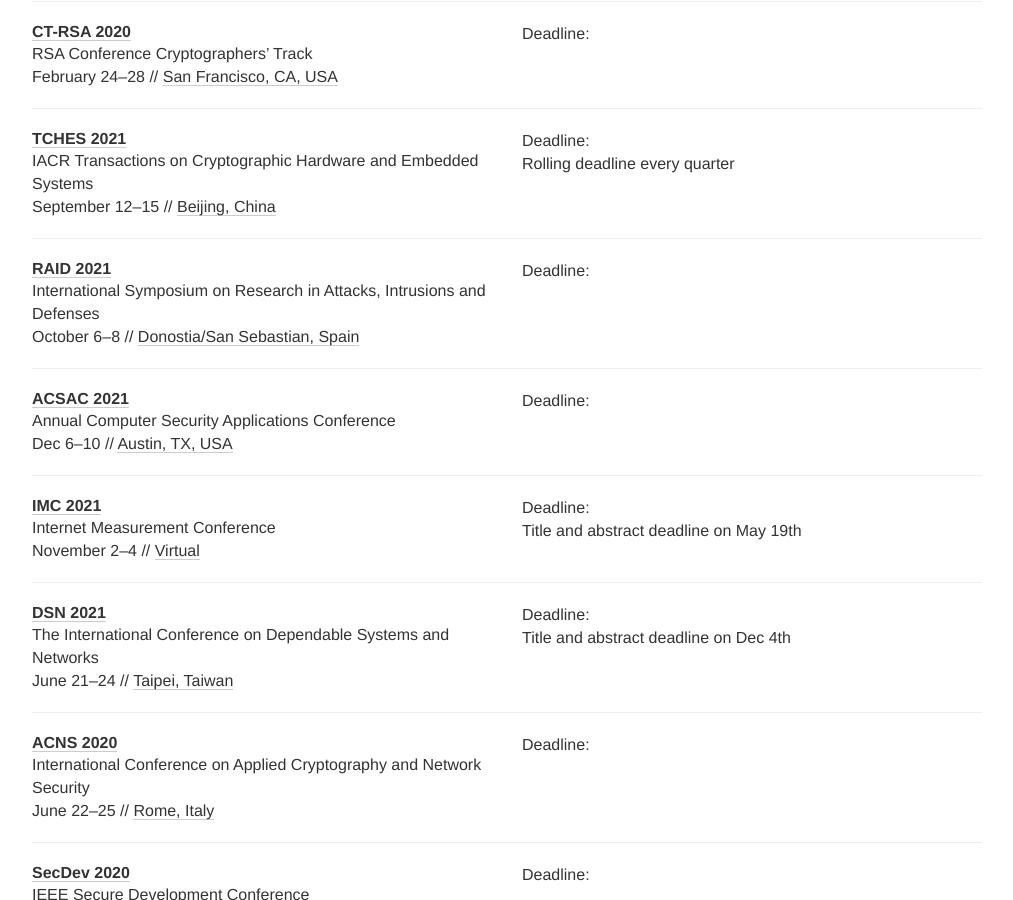
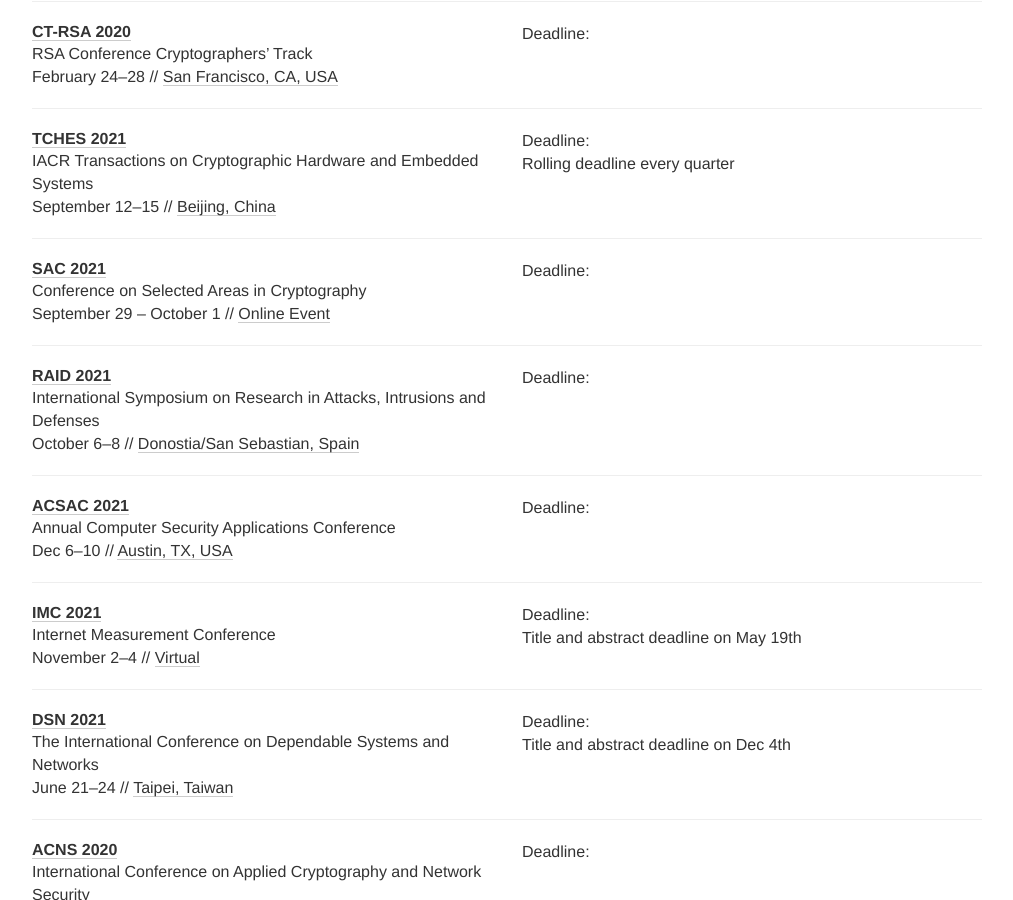
Before and after one commit to sec-deadlines/sec-deadlines.github.io, a Jekyll site: the page built from index.html, in a window 1280 px wide and 900 px high, scrolled down 2535 px. Shown: the whole window, without its empty margins (133-1146 px from the left). Built offline with Jekyll 4.4.1, drawn with Linux system fonts in a browser that asks for light colours; nearby versions of some CDN libraries; comment, search, counter and statistics services are not loaded.

Commit message:
Add SAC 2021
Conference on Selected Areas in Cryptography - 2021 edition

```diff
--- a/_data/conferences.yml
+++ b/_data/conferences.yml
@@ -246,6 +246,15 @@
   place: Beijing, China
   tags: [SEC, CRYPTO]
 
+- name: SAC
+  description: Conference on Selected Areas in Cryptography
+  year: 2021
+  link: https://www.sacworkshop.org/
+  deadline: "2021-06-30 23:59"
+  date: September 29 - October 1
+  place: Online Event
+  tags: [SEC, PRIV]
+
 # Networks and systems, applications
 
 - name: RAID
```
